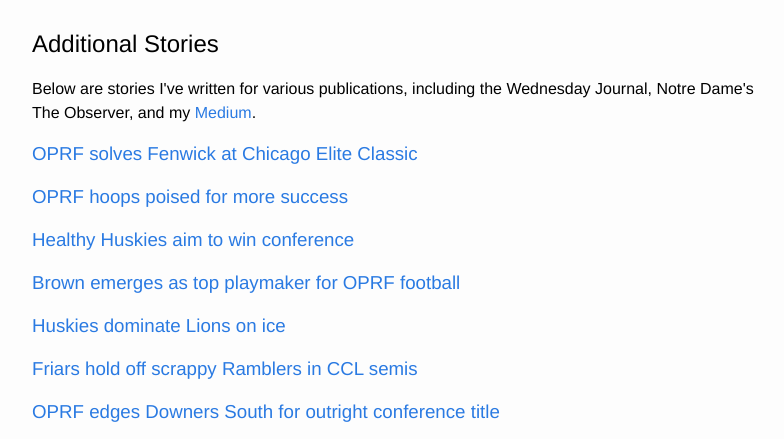
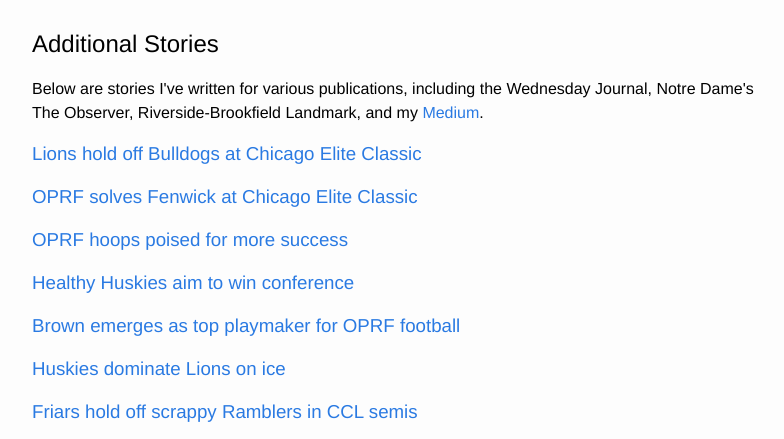
Before and after one commit to ahlbet/patrickskrine-2, a Jekyll site: the page built from additional.md, in a window 1280 px wide and 900 px high, cut to the strip 461-900 px from the top of the window. Shown: the whole strip, without its empty margins (238-1022 px from the left). Built offline with Jekyll 4.4.1, drawn with Linux system fonts in a browser that asks for light colours.

Commit message:
add link to additional stories

```diff
--- a/_layouts/additional.html
+++ b/_layouts/additional.html
@@ -9,7 +9,11 @@ layout: default
 
   <div class="additional-content">
     <ul class="additional-stories-list">
-      <p>Below are stories I've written for various publications, including the Wednesday Journal, Notre Dame's The Observer, and my <a rel="noopener noreferrer" target="_blank" href="https://medium.com/@patrickskrine">Medium</a>.</p>
+      <p>Below are stories I've written for various publications, including the Wednesday Journal, Notre Dame's The Observer, Riverside-Brookfield Landmark, and my <a rel="noopener noreferrer" target="_blank" href="https://medium.com/@patrickskrine">Medium</a>.</p>
+
+      <li class="additional-stories-item">
+        <a rel="noopener noreferrer" target="_blank" href="http://mobile.rblandmark.com/News/Articles/12-5-2017/Lions-hold-off-Bulldogs-at-Chicago-Elite-Classic/"><h3>Lions hold off Bulldogs at Chicago Elite Classic</h3></a>
+      </li>
 
       <li class="additional-stories-item">
         <a rel="noopener noreferrer" target="_blank" href="http://mobile.oakpark.com/News/Articles/12-2-2017/OPRF-solves-Fenwick-at-Chicago-Elite-Classic/?utm_source=RSS&utm_medium=RSS&utm_campaign=RSS"><h3>OPRF solves Fenwick at Chicago Elite Classic</h3></a>
```
